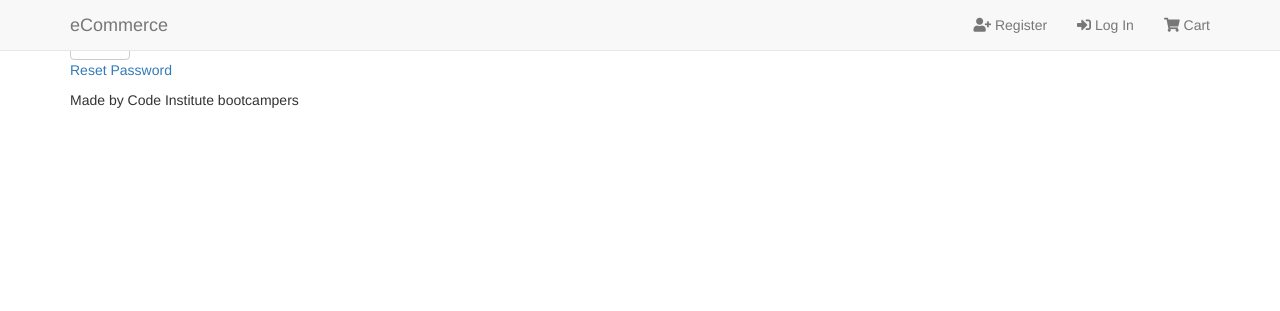
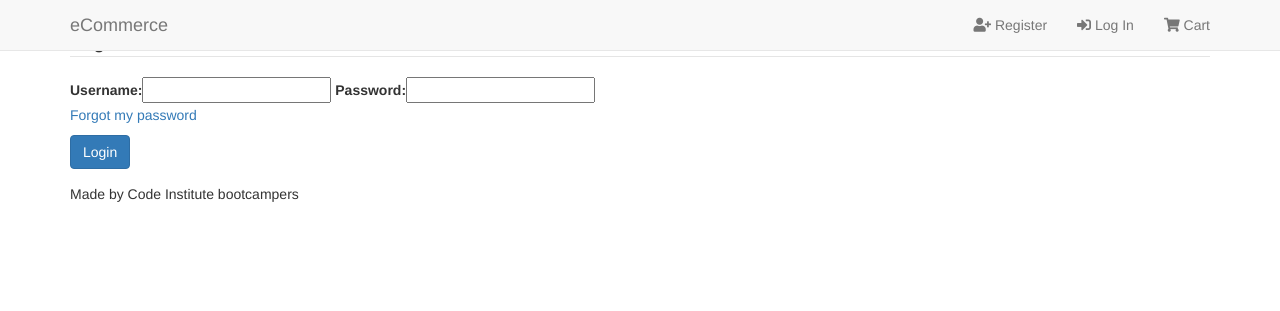
Before and after one commit to dcasey720/django-ecommerce-site, a Django app: page /accounts/login/ in a window 1280 px wide. Shown: the top 311 px of the page. Run offline with Django 3.2, Linux system fonts and the light colour scheme; some libraries are stand-ins or nearby versions.

Commit message:
Changed accounts to match Neils example.

```diff
--- a/accounts/templates/login.html
+++ b/accounts/templates/login.html
@@ -1,7 +1,15 @@
-{% extends 'base.html' %} {% load bootstrap_tags %} {% block page_title %}Login Page{% endblock %} {% block page_heading %}Home{% endblock %} {% block content %}
-<form method="POST">
-    {% csrf_token %} {{ login_form | as_bootstrap}}
-    <button type="submit" class="btn btn-default">Login</button>
+{% extends "base.html" %}
+{% load bootstrap_tags %}
+{% block content %}
+<form method="post" action="{% url 'login' %}?next={{ next }}" class="accountform">
+    <fieldset class="form-group">
+        <legend>Login</legend>
+        {% csrf_token %}
+        {{ user_form | as_bootstrap }}
+
+        <p><a href="{% url 'password_reset' %}">Forgot my password</a></p>
+
+        <button type="submit" class="btn btn-primary">Login</button>
+    </fieldset>
 </form>
-<p><a href="{% url 'password_reset' %}">Reset Password</a></p>
 {% endblock %}
--- a/accounts/templates/profile.html
+++ b/accounts/templates/profile.html
@@ -1,3 +1,4 @@
 {% extends 'base.html' %} {% block page_title %}{{ user }}'s Profile{% endblock %} {% block page_heading %}{{ user }}'s Profile{% endblock %} {% block content %}
-<p>{{ profile.email }}</p>
+<h2>Success!</h2>
+<p>{{ user.email }}</p>
 {% endblock %}
```
Also changed, not shown: accounts/templates/register.html (added, +13 -0 lines), accounts/templates/registration.html (deleted, +0 -7 lines).
